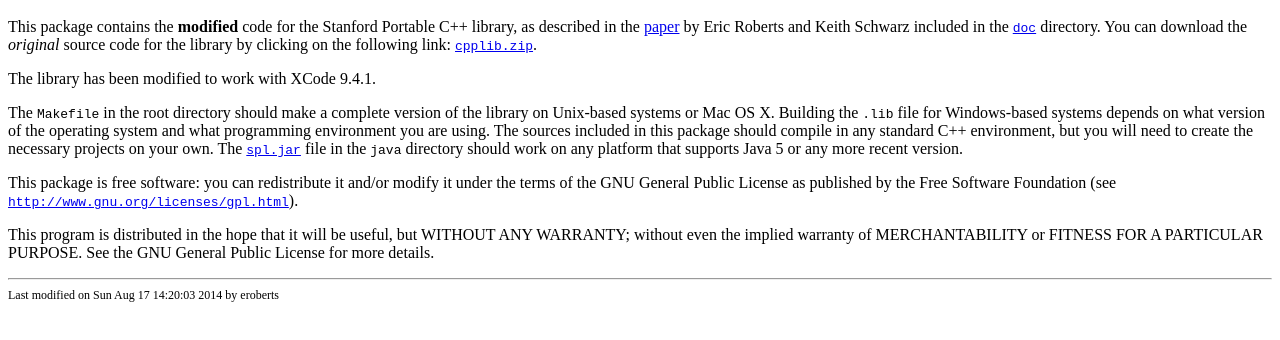
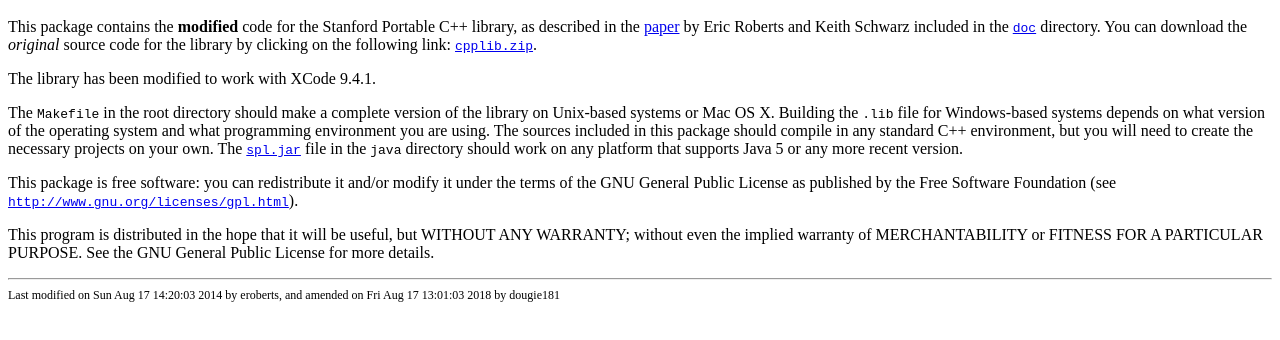
Before and after one commit to dougie181/cs106b_cpplib, a plain HTML site: page index.html in a window 1280 px wide. Shown: the part 48-388 px from the top of the page. Drawn offline with Linux system fonts and the light colour scheme.

Commit message:
Update index.html

```diff
--- a/index.html
+++ b/index.html
@@ -38,7 +38,7 @@ See the GNU General Public License for more details.
 <hr>
 
 <div style="font-size: 9pt;">
-Last modified on Sun Aug 17 14:20:03 2014 by eroberts
+Last modified on Sun Aug 17 14:20:03 2014 by eroberts, and amended on Fri Aug 17 13:01:03 2018 by dougie181
 </div>
 </body>
 </html>
```
